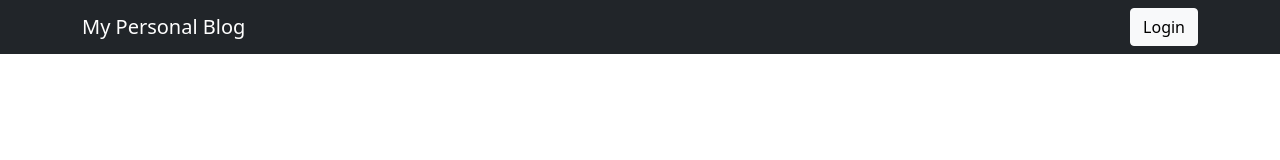
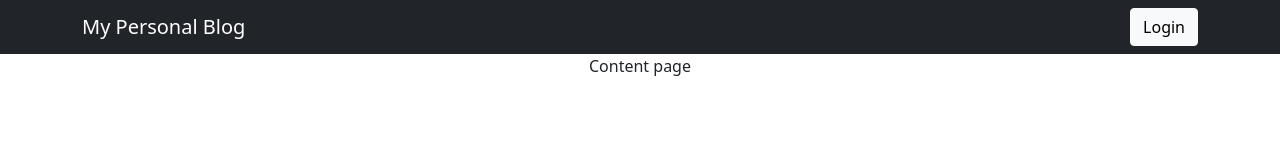
Before and after one commit to RealFilllykung/React-personal-blog, a React (Create React App) app: page /content in a window 1280 px wide. Shown: the top 160 px of the page. Built offline with nearby package versions, Linux system fonts and the light colour scheme.

Commit message:
Add Redux to the project

```diff
--- a/package.json
+++ b/package.json
@@ -8,11 +8,14 @@
     "@testing-library/user-event": "^12.1.10",
     "bootstrap": "^5.1.0",
     "firebase": "^9.0.2",
+    "query-string": "^4.3.4",
     "react": "^17.0.2",
     "react-bootstrap": "^2.0.0-beta.6",
     "react-dom": "^17.0.2",
+    "react-redux": "^7.2.5",
     "react-router-dom": "^5.3.0",
     "react-scripts": "4.0.3",
+    "redux": "^4.1.1",
     "web-vitals": "^1.0.1"
   },
   "scripts": {
--- a/src/App.js
+++ b/src/App.js
@@ -8,6 +8,7 @@ import {
 } from "react-router-dom";
 import Home from './views/Home';
 import Login from './views/Login';
+import Content from './views/Content';
 
 function App() {
   return (
@@ -22,6 +23,9 @@ function App() {
             <Route exact path="/login">
               <Login/>
             </Route>
+            <Route path="/content">
+              <Content></Content>
+            </Route>
           </Switch>
         </div>
       </div>
--- a/src/components/ContentCard.js
+++ b/src/components/ContentCard.js
@@ -29,7 +29,9 @@ function ContentCard(){
                 </Card.Text>
             </Card.Body>
             <Card.Body>
-                <Link to={redirectLink}>
+                <Link to={{
+                    pathname: '/content'
+                }}>
                     <Button variant="primary">Read more</Button>
                 </Link>
             </Card.Body>
--- /dev/null
+++ b/src/views/Content.js
@@ -0,0 +1,10 @@
+
+
+function Content(){
+
+    return (
+        <div>Content page</div>
+    )
+}
+
+export default Content
```
Also changed, not shown: 2 other files (tests, documents, lock files or other folders).
